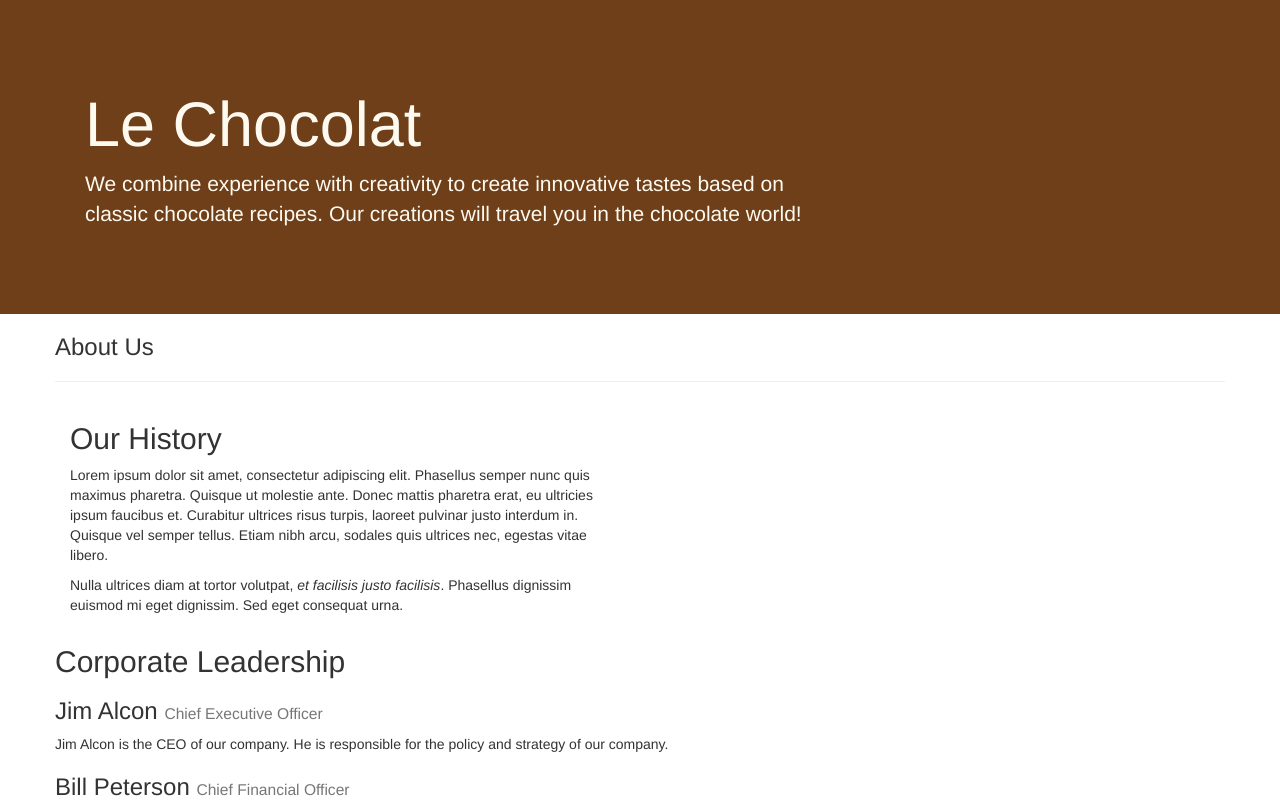
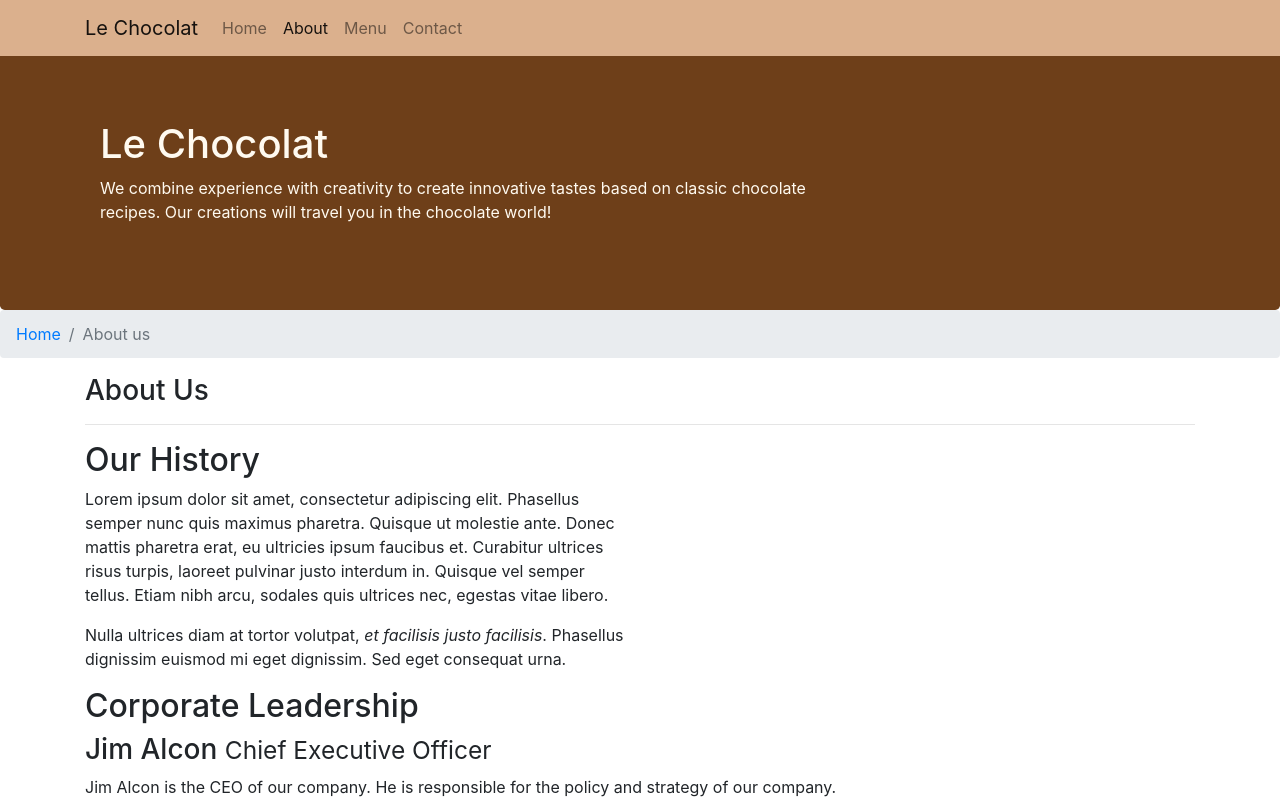
Before and after one commit to voodooygu/leChocolat, a plain HTML site: page aboutus.html in a window 1280 px wide. Shown: the top 803 px of the page. Drawn offline with nearby package versions, Linux system fonts and the light colour scheme.

Commit message:
Navbar and Breadcrumbs

```diff
--- a/aboutus.html
+++ b/aboutus.html
@@ -2,26 +2,55 @@
 <html lang="en">
 
 <head>
-
+    <!-- Required meta tags always come first -->
+    <meta charset="utf-8">
+    <meta name="viewport" content="width=device-width, initial-scale=1, shrink-to-fit=no">
+    <meta http-equiv="x-ua-compatible" content="ie=edge">
+    <!-- Bootstrap CSS -->
+    <link rel="stylesheet" href="node_modules/bootstrap/dist/css/bootstrap.min.css">
+    <link href="css/styles.css" rel="stylesheet">
     <title>Le Chocolat</title>
-    <link rel="stylesheet" href="node_modules/bootstrap/dist/css/bootstrap.min.css">
 </head>
-<link href="css/styles.css" rel="stylesheet">
 
 <body>
+    <nav class="navbar navbar-expand-md navbar-light bg-light fixed-top ">
+        <div class="container">
+            <a class="navbar-brand" href="./index.html">Le Chocolat</a>
+
+            <button class="navbar-toggler" type="button" data-toggle="collapse" data-target="#Navbar">
+                <span class="navbar-toggler-icon"></span>
+            </button>
+            <div class="collapse navbar-collapse" id="Navbar">
+                <ul class="navbar-nav">
+                    <li class="nav-item"><a class="nav-link" href="index.html">Home</a></li>
+                    <li class="nav-item active"><a class="nav-link" href="#">About</a></li>
+                    <li class="nav-item"><a class="nav-link" href="#">Menu</a></li>
+                    <li class="nav-item"><a class="nav-link" href="#">Contact</a></li>
+                </ul>
+            </div>
+        </div>
+    </nav>
 
     <header class="jumbotron">
         <div class="container">
             <div class="row row-header">
                 <div class="col-12 col-sm-8">
                     <h1>Le Chocolat</h1>
-                    <p>We combine experience with creativity to create innovative tastes based on classic chocolate recipes. Our creations will travel you in the chocolate world!</p>
+                    <p>We combine experience with creativity to create innovative tastes based on classic chocolate
+                        recipes. Our creations will travel you in the chocolate world!</p>
                 </div>
                 <div class="col col-sm">
                 </div>
             </div>
         </div>
     </header>
+
+    <nav aria-label="breadcrumb">
+            <ol class="breadcrumb">
+              <li class="breadcrumb-item"><a href="./index.html">Home</a></li>
+              <li class="breadcrumb-item active" aria-current="page">About us</li>
+            </ol>
+          </nav>
 
     <div class="container">
         <div class="row">
@@ -34,8 +63,12 @@
         <div class="row">
             <div class="col-12 col-sm-6">
                 <h2>Our History</h2>
-                <p>Lorem ipsum dolor sit amet, consectetur adipiscing elit. Phasellus semper nunc quis maximus pharetra. Quisque ut molestie ante. Donec mattis pharetra erat, eu ultricies ipsum faucibus et. Curabitur ultrices risus turpis, laoreet pulvinar justo interdum in. Quisque vel semper tellus. Etiam nibh arcu, sodales quis ultrices nec, egestas vitae libero. </p>
-                <p>Nulla ultrices diam at tortor volutpat, <em>et facilisis justo facilisis</em>. Phasellus dignissim euismod mi eget dignissim. Sed eget consequat urna. </p>
+                <p>Lorem ipsum dolor sit amet, consectetur adipiscing elit. Phasellus semper nunc quis maximus pharetra.
+                    Quisque ut molestie ante. Donec mattis pharetra erat, eu ultricies ipsum faucibus et. Curabitur
+                    ultrices risus turpis, laoreet pulvinar justo interdum in. Quisque vel semper tellus. Etiam nibh
+                    arcu, sodales quis ultrices nec, egestas vitae libero. </p>
+                <p>Nulla ultrices diam at tortor volutpat, <em>et facilisis justo facilisis</em>. Phasellus dignissim
+                    euismod mi eget dignissim. Sed eget consequat urna. </p>
             </div>
             <div class="col col-sm">
             </div>
@@ -46,13 +79,17 @@
             <div class="col-12">
                 <h2>Corporate Leadership</h2>
                 <h3>Jim Alcon <small>Chief Executive Officer </small></h3>
-                <p class="d-none d-sm-block">Jim Alcon is the CEO of our company. He is responsible for the policy and strategy of our company. </p>
-                <h3>Bill Peterson  <small>Chief Financial Officer </small></h3>
-                <p class="d-none d-sm-block">Bill Peterson is the CFO of our company. He is responsible for all the financial decisions of our company. </p>
+                <p class="d-none d-sm-block">Jim Alcon is the CEO of our company. He is responsible for the policy and
+                    strategy of our company. </p>
+                <h3>Bill Peterson <small>Chief Financial Officer </small></h3>
+                <p class="d-none d-sm-block">Bill Peterson is the CFO of our company. He is responsible for all the
+                    financial decisions of our company. </p>
                 <h3>John Cook <small>Chef</small></h3>
-                <p class="d-none d-sm-block">Our Chef, John Cook has specialized in the production of chocolates and he has created the receipts for our chocolates. </p>
-                <h3>Vasilis Wilson  <small>Sous-chef </small></h3>
-                <p class="d-none d-sm-block">Vasilis Wilson is well informed of all the current trends in pastry and contributes his innovative ideas in our products. </p>
+                <p class="d-none d-sm-block">Our Chef, John Cook has specialized in the production of chocolates and he
+                    has created the receipts for our chocolates. </p>
+                <h3>Vasilis Wilson <small>Sous-chef </small></h3>
+                <p class="d-none d-sm-block">Vasilis Wilson is well informed of all the current trends in pastry and
+                    contributes his innovative ideas in our products. </p>
             </div>
         </div>
 
--- a/css/styles.css
+++ b/css/styles.css
@@ -23,3 +23,9 @@
     margin:0px;
     color:#0f0f0f;
 }
+.bg-light {
+    background-color: #dbb08d !important;
+}body{
+    padding:50px 0px 0px 0px;
+    z-index:0;
+}
```
Also changed, not shown: index.html (+21 -2 lines). Lines whose indentation alone changed are shown as unchanged.
